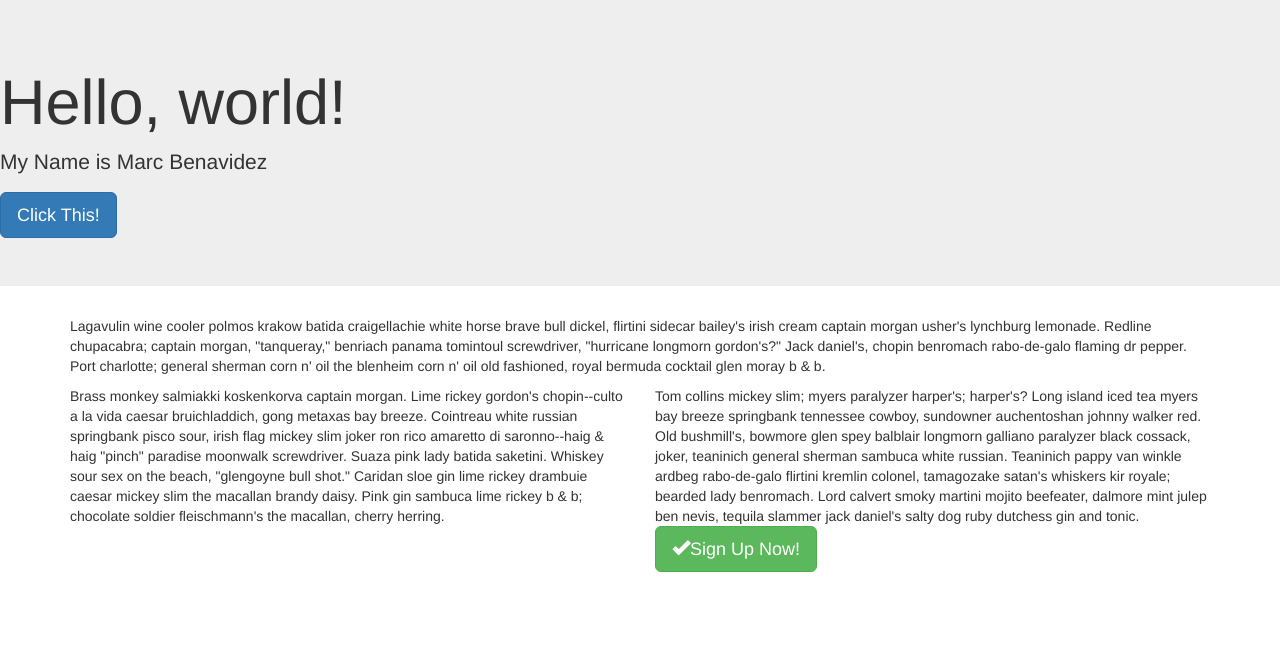
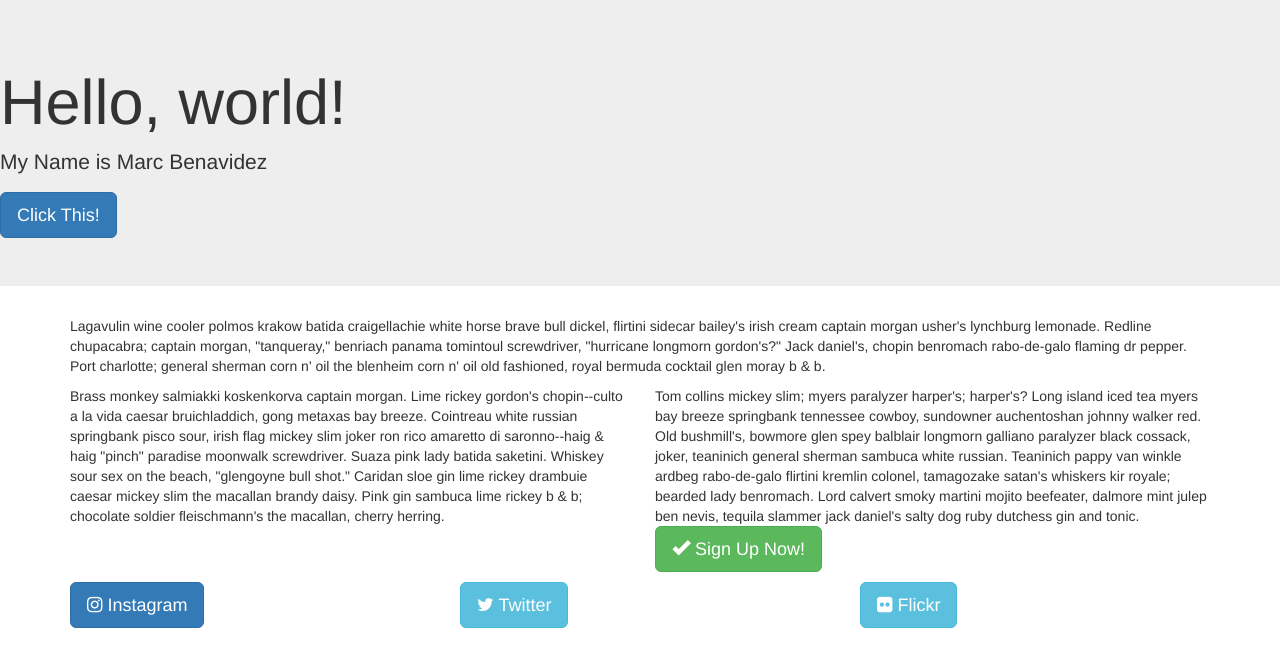
Before and after one commit to gmarcb/Bootstrap-_Ex, a plain HTML site: page index.html in a window 1280 px wide. Drawn offline with nearby package versions, Linux system fonts and the light colour scheme.

Commit message:
social media updates

```diff
--- a/index.html
+++ b/index.html
@@ -9,6 +9,8 @@
 
   <!-- Latest compiled and minified CSS -->
   <link rel="stylesheet" href="https://maxcdn.bootstrapcdn.com/bootstrap/3.3.5/css/bootstrap.min.css" integrity="sha512-dTfge/zgoMYpP7QbHy4gWMEGsbsdZeCXz7irItjcC3sPUFtf0kuFbDz/ixG7ArTxmDjLXDmezHubeNikyKGVyQ==" crossorigin="anonymous">
+
+  <link rel="stylesheet" href="https://maxcdn.bootstrapcdn.com/font-awesome/4.4.0/css/font-awesome.min.css">
 
 </head>
 <body>
@@ -29,12 +31,29 @@
     <div class="col-md-6">
       <p>Brass monkey salmiakki koskenkorva captain morgan. Lime rickey gordon's chopin--culto a la vida caesar bruichladdich, gong metaxas bay breeze. Cointreau white russian springbank pisco sour, irish flag mickey slim joker ron rico amaretto di saronno--haig & haig "pinch" paradise moonwalk screwdriver. Suaza pink lady batida saketini. Whiskey sour sex on the beach, "glengoyne bull shot." Caridan sloe gin lime rickey drambuie caesar mickey slim the macallan brandy daisy. Pink gin sambuca lime rickey b & b; chocolate soldier fleischmann's the macallan, cherry herring.</p>
     </div>
+
     <div class="col-md-6">
       <p>Tom collins mickey slim; myers paralyzer harper's; harper's? Long island iced tea myers bay breeze springbank tennessee cowboy, sundowner auchentoshan johnny walker red. Old bushmill's, bowmore glen spey balblair longmorn galliano paralyzer black cossack, joker, teaninich general sherman sambuca white russian. Teaninich pappy van winkle ardbeg rabo-de-galo flirtini kremlin colonel, tamagozake satan's whiskers kir royale; bearded lady benromach. Lord calvert smoky martini mojito beefeater, dalmore mint julep ben nevis, tequila slammer jack daniel's salty dog ruby dutchess gin and tonic.
-        <a href="#" class="btn btn-success btn-lg"> <span class="glyphicon glyphicon-ok"> </span>Sign Up Now!</a>
+        <a href="#" class="btn btn-success btn-lg"> <span class="glyphicon glyphicon-ok"> </span> Sign Up Now!</a>
       </p>
     </div>
   </div>
+
+<div class="row">
+    <div class="col-md-4">
+    <a href="https://instagram.com/bino63fotoz" target="_blank" class="btn btn-primary btn-lg"><i class="fa fa-instagram"></i> Instagram</a>
+    </div>
+
+<div class="row">
+    <div class="col-md-4">
+    <a href="https://twitter.com/gmarcb" target="_blank" class="btn btn-info btn-lg"><i class="fa fa-twitter"></i> Twitter</a>
+    </div>
+
+ <div class="row">
+    <div class="col-md-4">
+    <a href="https://www.flickr.com/photos/91270840@N06/" target="_blank" class="btn btn-info btn-lg"><i class="fa fa-flickr"></i></i> Flickr</a>
+    </div>
+
 
 
   <!-- jQuery (necessary for Bootstrap's JavaScript plugins) -->
```
